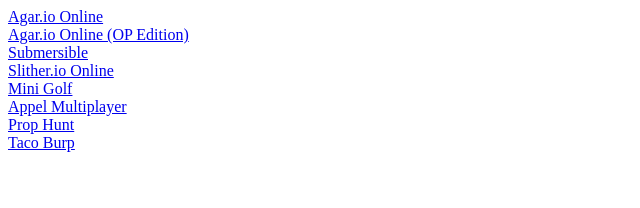
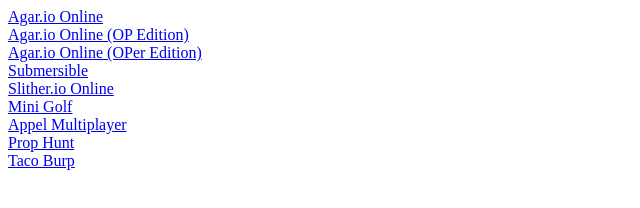
Before and after one commit to IAmMyGuy21th/scratch-games-on-turbowarp, a plain HTML site: page index.html in a window 1280 px wide. Shown: the whole page, without its empty margins (0-640 px from the left). Drawn offline with Linux system fonts and the light colour scheme.

Commit message:
Update index.html

```diff
--- a/index.html
+++ b/index.html
@@ -1,5 +1,6 @@
 <a href='/scratch-games-on-turbowarp/agarioonline'>Agar.io Online</a><br>
 <a href='/scratch-games-on-turbowarp/agar.io.2.html'>Agar.io Online (OP Edition)</a><br>
+<a href='/scratch-games-on-turbowarp/agar.io.3.html'>Agar.io Online (OPer Edition)</a><br>
 <a href='/scratch-games-on-turbowarp/submerisble'>Submersible</a><br>
 <a href='/scratch-games-on-turbowarp/slitherio'>Slither.io Online</a><br>
 <a href='/scratch-games-on-turbowarp/minigolf'>Mini Golf</a><br>
```
